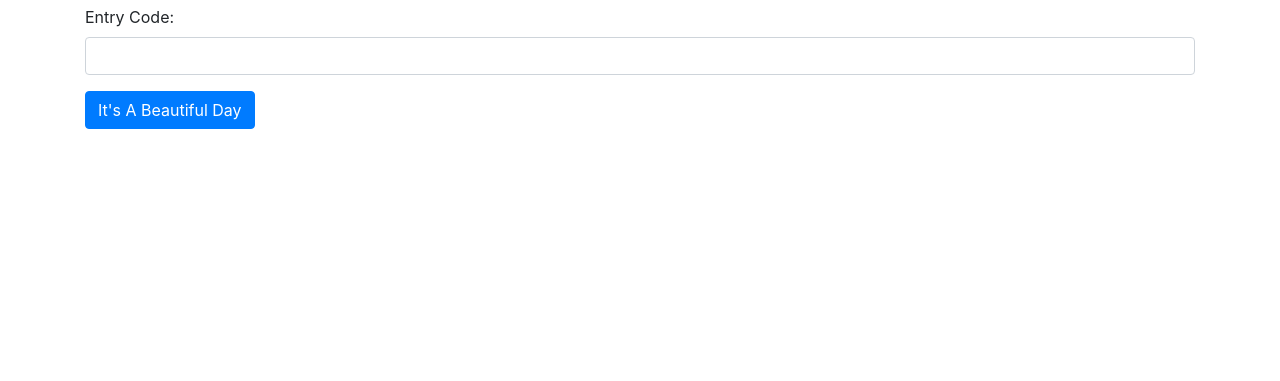
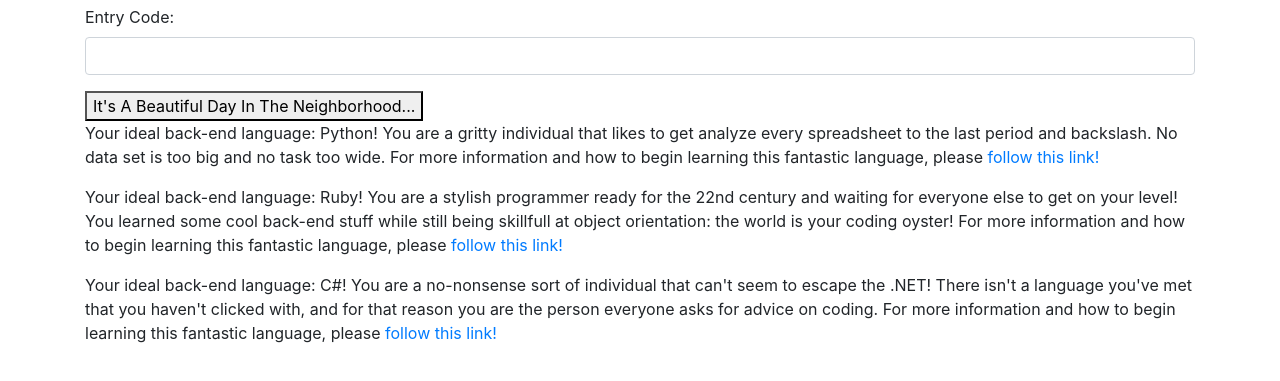
Before and after one commit to nconn34/robogersneighborhood, a plain HTML site: page index.html in a window 1280 px wide. Shown: the part 51-432 px from the top of the page. Drawn offline with Linux system fonts and the light colour scheme.

Commit message:
Added button functionality and hidden div tags

```diff
--- a/index.html
+++ b/index.html
@@ -14,7 +14,16 @@
         <label for="add1">Entry Code:</label>
         <input id="add1" class="form-control" type="text">
       </div>
-      <button type="submit" class="btn btn-primary">It's A Beautiful Day</button>
+      <button type="submit" class="button1">It's A Beautiful Day In The Neighborhood...</button>
+  <div id="lang1">
+    <p>Your ideal back-end language: Python! You are a gritty individual that likes to get analyze every spreadsheet to the last period and backslash. No data set is too big and no task too wide. For more information and how to begin learning this fantastic language, please <a href="https://www.w3schools.com/python/default.asp">follow this link!</a></p>
+  </div>
+  <div id="lang2">
+    <p>Your ideal back-end language: Ruby! You are a stylish programmer ready for the 22nd century and waiting for everyone else to get on your level! You learned some cool back-end stuff while still being skillfull at object orientation: the world is your coding oyster! For more information and how to begin learning this fantastic language, please <a href="https://www.codecademy.com/learn/learn-ruby">follow this link!</a></p>
+  </div>
+  <div id="lang3">
+    <p>Your ideal back-end language: C#! You are a no-nonsense sort of individual that can't seem to escape the .NET! There isn't a language you've met that you haven't clicked with, and for that reason you are the person everyone asks for advice on coding. For more information and how to begin learning this fantastic language, please <a href="https://www.w3schools.com/cs/index.php">follow this link!</a></p>
+  </div>
     </form>
     <div id="output">
       <p><span id="result"></span></p>
```
